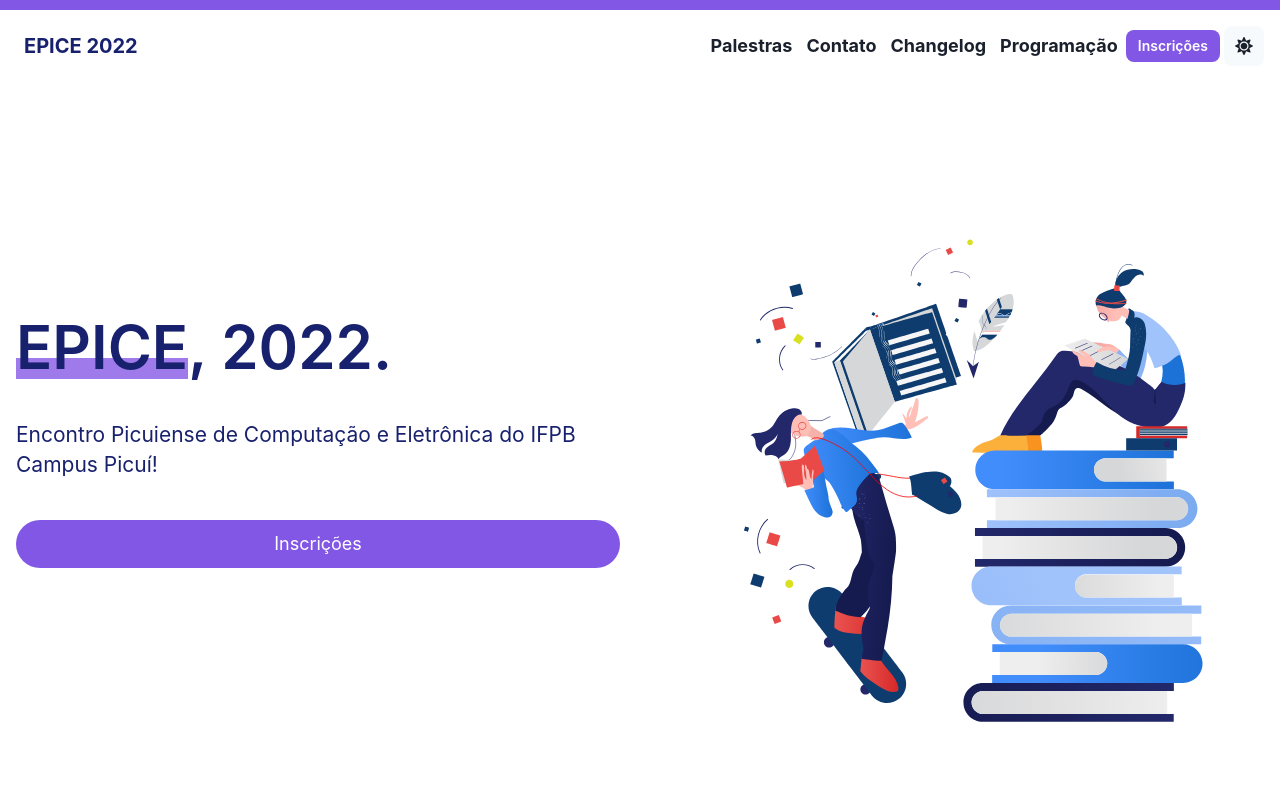
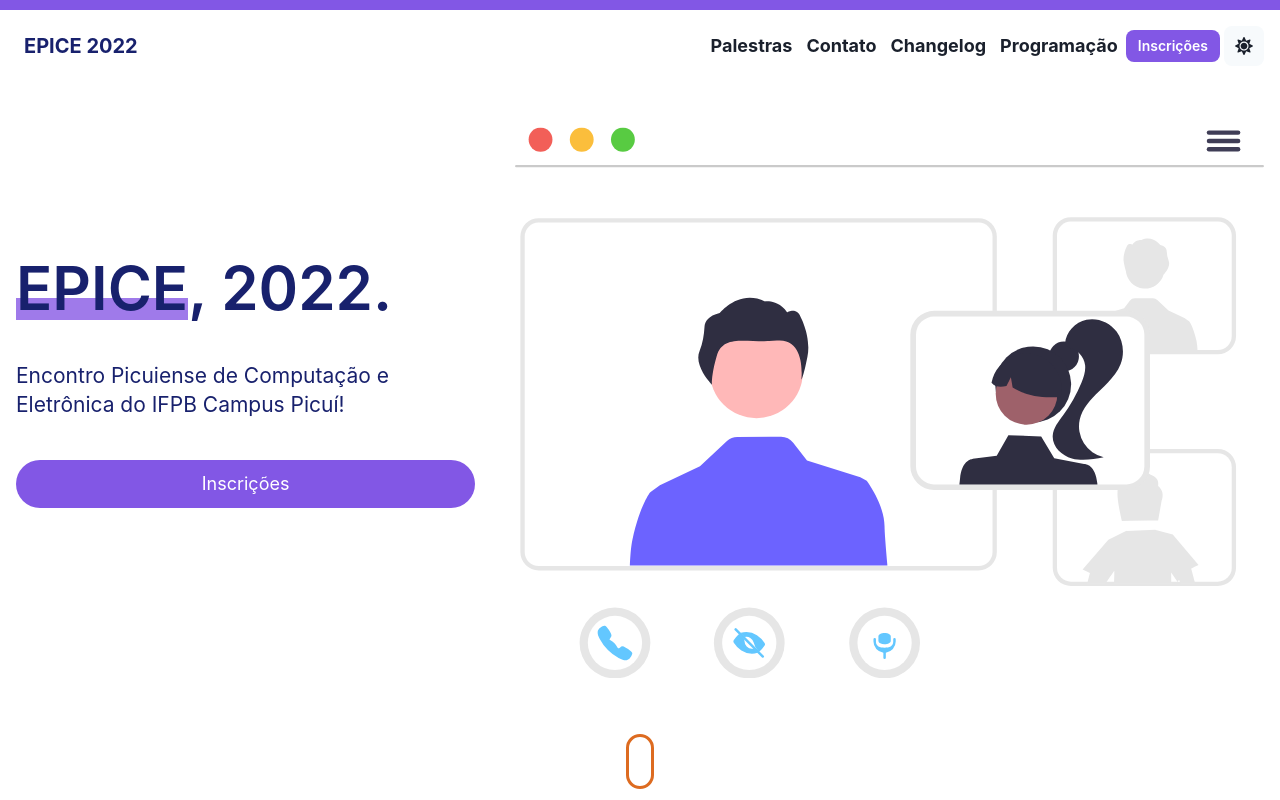
Before and after one commit to KayoRonald/epice-next-app, a Next.js app: page / in a window 1280 px wide. Shown: the top 800 px of the page. Built offline with nearby package versions, Linux system fonts and the light colour scheme.

Commit message:
feat: update Hero

```diff
--- a/src/container/ContactForm/FormSubs/index.tsx
+++ b/src/container/ContactForm/FormSubs/index.tsx
@@ -8,13 +8,16 @@
 import { AiOutlineSend, AiOutlineUserAdd, AiOutlineMail } from 'react-icons/ai'
 import { useForm } from 'react-hook-form'
 import { yupResolver } from '@hookform/resolvers/yup';
-import { ContainerInput } from '@/components/index';
-import axios from 'axios';
+import { ContainerInput } from 'src/components/';
+import axios from 'src/api/';
 import { Input } from '@/components/Input';
-import { schema } from 'src/schema/index';
+import { schema } from 'src/schema/';
 import { FormValues } from '@/utils/types';
 
 export default function FormSubscription() {
+  const courses = [
+    'Edificações', 'INFO', 'Geologia', 'Mineração', 'Visitante'
+  ]
   const [loading, setLoading] = React.useState<boolean>(false);
   const toast = useToast()
   const { register, handleSubmit, formState: { errors } } = useForm<FormValues>({
@@ -23,7 +26,8 @@
   async function onSubmitHandler<FormValues>(data: FormValues): Promise<void> {
     try {
       setLoading(true)
-      await axios.post('/api/subscription', data)
+      const res = await axios.post('/v1/epice', data)
+      console.log(res)
       toast({
         title: 'Cadastrado com sucesso.',
         description: "Aguarde alguns dias para realização do evento.",
@@ -32,11 +36,10 @@
         isClosable: true,
       })
     } catch (error: any) {
-      let message: string = error.response.data.message
-      console.log(message)
+      console.log(error)
       toast({
         title: 'Não foi possível cadastrar.',
-        description: message,
+        description: error.response.data.message,
         status: 'error',
         duration: 5000,
         isClosable: true,
@@ -97,13 +100,13 @@
               Escolha o Curso que você faz
             </FormLabel>
             <Select
-              placeholder="Ex: INFO, Eletrônica, Visitante..."
+              placeholder="Ex: Informática, Eletrônica, Visitante..."
               {...register("curso")}
               backgroundColor={useColorModeValue("white", "gray.800")}
             >
-              <option value="INFO">INFO</option>
-              <option value="Eletrônica">Eletrônica</option>
-              <option value="Visitante">Visitante</option>
+              {courses.map((courses, index: number) =>{
+                return <option value={courses} key={index+1}>{courses}</option>
+              })}
             </Select>
             <FormErrorMessage>
               {errors.curso?.message}
--- a/src/container/Hero/index.tsx
+++ b/src/container/Hero/index.tsx
@@ -2,7 +2,6 @@
   Container,
   Stack,
   Flex,
-  Box,
   Heading,
   Text,
   Img as Image,
@@ -12,8 +11,6 @@
 } from '@chakra-ui/react';
 import { Link } from 'react-scroll';
 import { MotionBox } from "@/components/index";
-import { Player } from '@lottiefiles/react-lottie-player';
-import animationData2 from '../../data/animation/88367-students-jumping.json';
 const DURATION = 1000;
 
 export default function HomeHero() {
@@ -23,7 +20,6 @@
       <Stack
         align={'center'}
         spacing={{ base: 8, md: 10 }}
-        mt={10}
         py={{ base: 20, md: 28 }}
         direction={{ base: 'column', lg: 'row' }}>
         <Stack flex={1} spacing={{ base: 5, md: 10 }} mb={3}>
@@ -84,25 +80,19 @@
             </Link>
           </Stack>
         </Stack>
-        {/* <MotionBox
+        <MotionBox
           animate={{ y: 20 }}
           transition={{ repeat: Infinity, duration: 2, repeatType: "reverse" }}
           width={["100%", "70%", "60%", "60%"]}
           margin="0 auto"
-        > */}
+        >
           <Flex
             flex={1}
             justify={'center'}
             align={'center'}
             w={'full'}>
             <Center>
-              <Player
-                autoplay
-                loop
-                src={animationData2}
-                style={{ height: "auto", width: "fit-content" }}
-              />
-              {/* <Image
+               <Image
                 alt={'Hero Image'}
                 objectFit={'cover'}
                 alignItems='center'
@@ -112,10 +102,10 @@
                 src={
                   '/img/svg/undraw_group_video_re_btu7.svg'
                 }
-              /> */}
+              />
             </Center>
           </Flex>
-        {/* </MotionBox> */}
+        </MotionBox>
       </Stack>
       <Center>
         <span className="scroll-btn">
```
